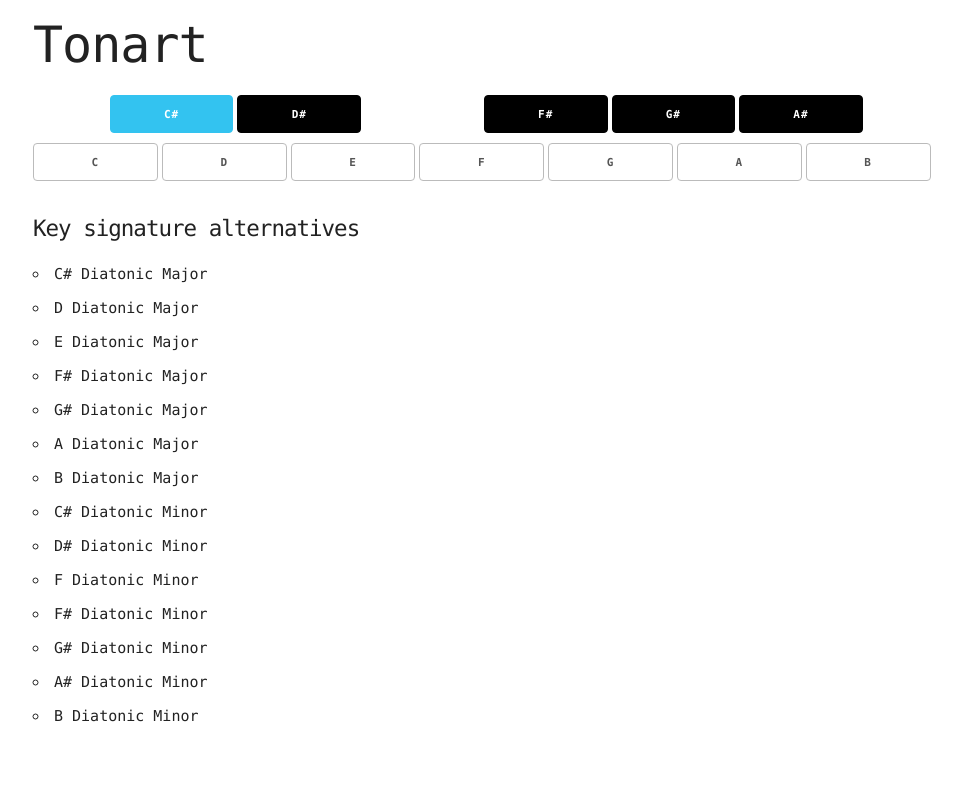
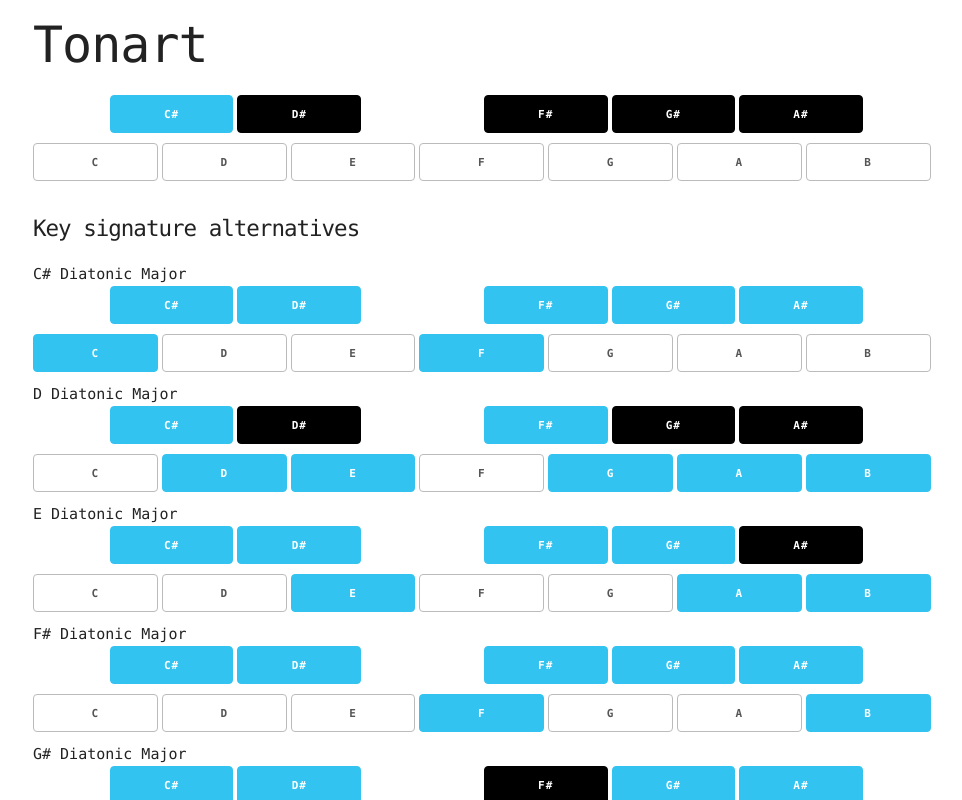
Before and after one commit to suniala/tonart, a React (Create React App) app: page / in a window 1280 px wide. Both pictures are taken after a click on the button "C#". Shown: the top 800 px of the page, without its empty margins (127-1089 px from the left). Built offline with nearby package versions, Linux system fonts and the light colour scheme.

Commit message:
Show tones on keyboard for each key signature

```diff
--- a/src/Alternatives.tsx
+++ b/src/Alternatives.tsx
@@ -1,6 +1,7 @@
 import * as React from 'react';
 import {Tone} from "./types";
 import {findKeySignatures, KeySignature} from "./key-util";
+import KeySignaturePanel from "./KeySignaturePanel";
 
 interface Props {
     tones: Set<Tone>
@@ -19,13 +20,13 @@ class Alternatives extends React.Component<Props, {}> {
                         : (
                             keySignatures.length === 0
                                 ? <p>No key signatures found.</p>
-                                : <ul>
-                                    {keySignatures.map(keySignature =>
-                                        <li>
-                                            {keySignature.name}
-                                        </li>
-                                    )}
-                                </ul>)
+                                : (
+                                    <div>
+                                        {keySignatures.map(keySignature =>
+                                            <KeySignaturePanel keySignature={keySignature}/>
+                                        )}
+                                    </div>)
+                        )
                 }
             </div>
         );
--- /dev/null
+++ b/src/KeySignaturePanel.tsx
@@ -0,0 +1,24 @@
+import * as React from 'react';
+import {KeySignature} from "./key-util";
+import Keyboard from "./Keyboard";
+
+interface Props {
+    keySignature: KeySignature
+}
+
+class KeySignaturePanel extends React.Component<Props, {}> {
+    render() {
+        return (
+            <div key={this.props.keySignature.name}>
+                <div>
+                    {this.props.keySignature.name}
+                </div>
+                <div>
+                    <Keyboard tones={new Set(this.props.keySignature.tones)} readOnly={true}/>
+                </div>
+            </div>
+        );
+    }
+}
+
+export default KeySignaturePanel;
--- a/src/Keyboard.tsx
+++ b/src/Keyboard.tsx
@@ -3,30 +3,37 @@ import {Tone} from "./types";
 import Key from "./Key";
 
 interface Props {
+    readOnly?: boolean
     tones: Set<Tone>
-    onToneToggle: (tone: Tone) => void
+    onToneToggle?: (tone: Tone) => void
 }
 
 class Keyboard extends React.Component<Props, {}> {
+    private onToneToggle = (tone: Tone) => {
+        if (!this.props.readOnly) {
+            (this.props.onToneToggle as (tone: Tone) => void)(tone)
+        }
+    };
+
     render() {
         return (
             <div className='keyboard u-full-width'>
                 <div className='keys black'>
-                    <Key onClick={this.props.onToneToggle} selected={this.props.tones} tone={Tone.Cs}/>
-                    <Key onClick={this.props.onToneToggle} selected={this.props.tones} tone={Tone.Ds}/>
+                    <Key onClick={this.onToneToggle} selected={this.props.tones} tone={Tone.Cs}/>
+                    <Key onClick={this.onToneToggle} selected={this.props.tones} tone={Tone.Ds}/>
                     <div className='filler'>&nbsp;</div>
-                    <Key onClick={this.props.onToneToggle} selected={this.props.tones} tone={Tone.Fs}/>
-                    <Key onClick={this.props.onToneToggle} selected={this.props.tones} tone={Tone.Gs}/>
-                    <Key onClick={this.props.onToneToggle} selected={this.props.tones} tone={Tone.As}/>
+                    <Key onClick={this.onToneToggle} selected={this.props.tones} tone={Tone.Fs}/>
+                    <Key onClick={this.onToneToggle} selected={this.props.tones} tone={Tone.Gs}/>
+                    <Key onClick={this.onToneToggle} selected={this.props.tones} tone={Tone.As}/>
                 </div>
                 <div className='keys white'>
-                    <Key onClick={this.props.onToneToggle} selected={this.props.tones} tone={Tone.C}/>
-                    <Key onClick={this.props.onToneToggle} selected={this.props.tones} tone={Tone.D}/>
-                    <Key onClick={this.props.onToneToggle} selected={this.props.tones} tone={Tone.E}/>
-                    <Key onClick={this.props.onToneToggle} selected={this.props.tones} tone={Tone.F}/>
-                    <Key onClick={this.props.onToneToggle} selected={this.props.tones} tone={Tone.G}/>
-                    <Key onClick={this.props.onToneToggle} selected={this.props.tones} tone={Tone.A}/>
-                    <Key onClick={this.props.onToneToggle} selected={this.props.tones} tone={Tone.B}/>
+                    <Key onClick={this.onToneToggle} selected={this.props.tones} tone={Tone.C}/>
+                    <Key onClick={this.onToneToggle} selected={this.props.tones} tone={Tone.D}/>
+                    <Key onClick={this.onToneToggle} selected={this.props.tones} tone={Tone.E}/>
+                    <Key onClick={this.onToneToggle} selected={this.props.tones} tone={Tone.F}/>
+                    <Key onClick={this.onToneToggle} selected={this.props.tones} tone={Tone.G}/>
+                    <Key onClick={this.onToneToggle} selected={this.props.tones} tone={Tone.A}/>
+                    <Key onClick={this.onToneToggle} selected={this.props.tones} tone={Tone.B}/>
                 </div>
             </div>
         );
```
